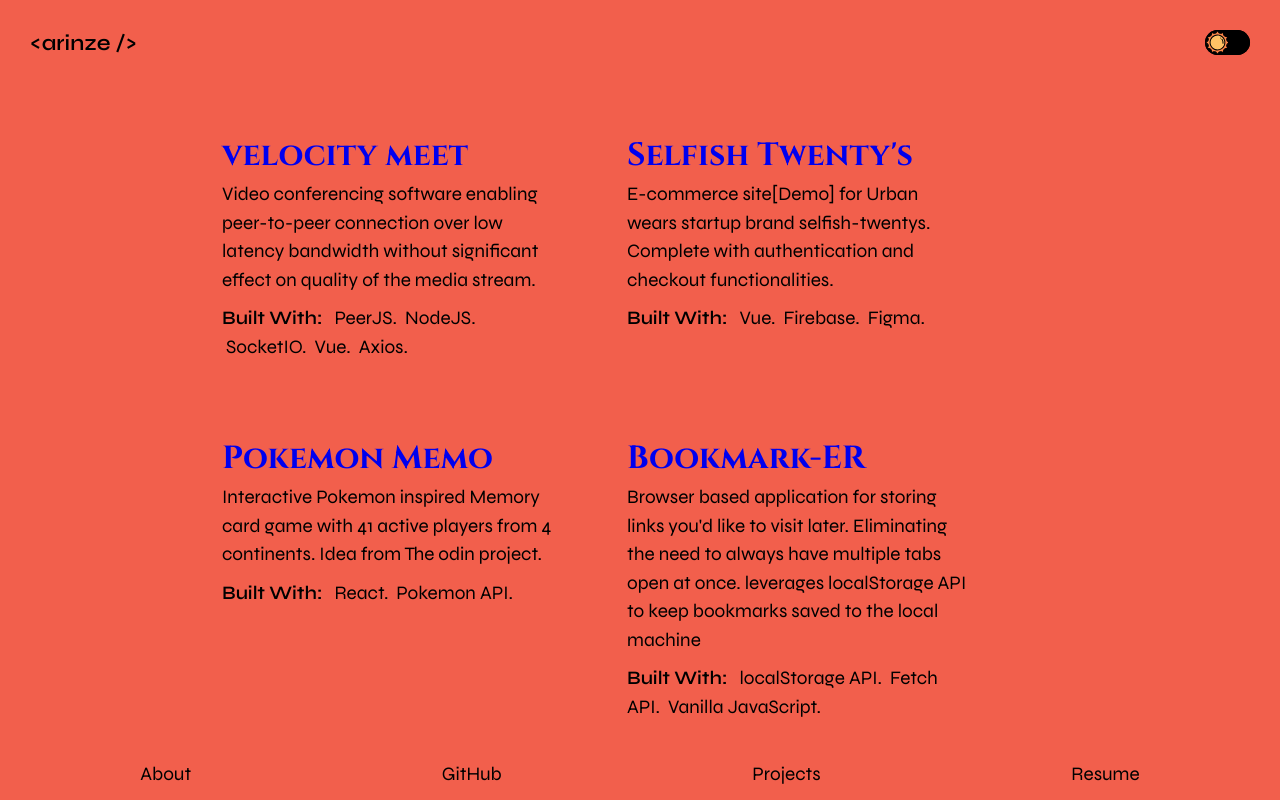
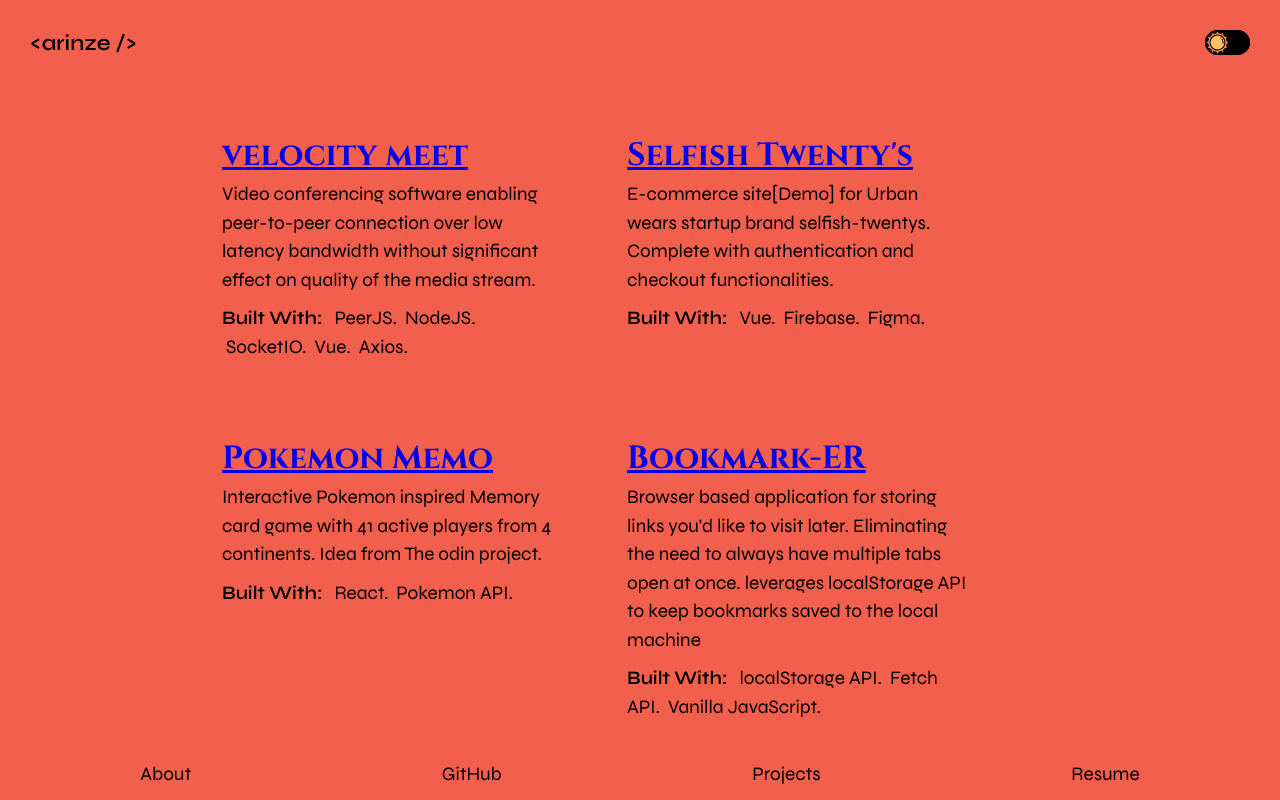
Before and after one commit to arinze19/portfolio, a Vue app: page /projects in a window 1280 px wide. Shown: the top 800 px of the page. Built offline with nearby package versions, Linux system fonts and the light colour scheme.

Commit message:
add underline to links

```diff
--- a/src/components/lists/ProjectItem.vue
+++ b/src/components/lists/ProjectItem.vue
@@ -35,7 +35,7 @@
  }
 
  a {
-     text-decoration: none;
+     text-decoration: underline;
  }
 
  p {
```
